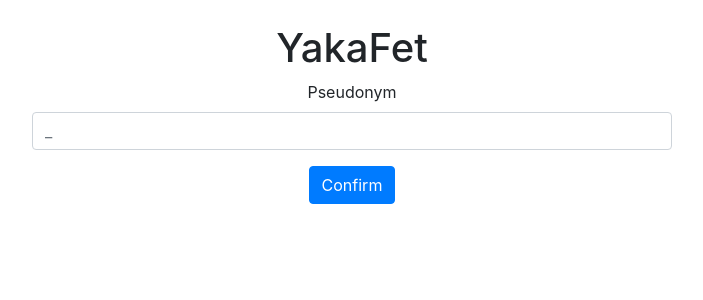
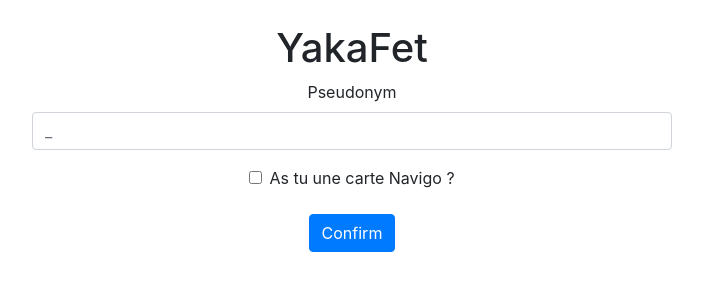
Before and after one commit to pguenezan/yakafet, a Django app: page / in a window 1280 px wide. Shown: the top 300 px of the page, without its empty margins (288-991 px from the left). Run offline with Django 3.2, Linux system fonts and the light colour scheme; the visitor is signed in with stand-in values (Sample User, id 1); data that the repository does not hold is empty; some libraries are stand-ins or nearby versions.

Commit message:
laser: add navigo support

```diff
--- a/laser/models.py
+++ b/laser/models.py
@@ -5,6 +5,7 @@
 class EntryLaser(models.Model):
     user = models.ForeignKey(User, on_delete=models.CASCADE)
     fet = models.CharField(max_length=120)
+    navigo = models.BooleanField(default=False)
     time = models.DateTimeField(auto_now_add=True)
 
     def __str__(self):
--- a/laser/templates/laser/index.html
+++ b/laser/templates/laser/index.html
@@ -29,6 +29,13 @@
                         <label for="name">Pseudonym</label>
                         <input type="text" class="form-control" id="name" name="name" placeholder="_">
                     </div>
+                    <div class="form-check">
+                        <input class="form-check-input" type="checkbox" value="" id="navigo" name="navigo">
+                        <label class="form-check-label" for="navigo">
+                            As tu une carte Navigo ?
+                        </label>
+                    </div>
+                    <br>
                     <button type="submit" class="btn btn-primary mb-2">Confirm</button>
                 </form>
             </center>
--- a/laser/templates/laser/summary.html
+++ b/laser/templates/laser/summary.html
@@ -24,6 +24,7 @@
                             <th scope="col">Prénom</th>
                             <th scope="col">Nom</th>
                             <th scope="col">Pseudonym</th>
+                            <th scope="col">Navigo</th>
                         </tr>
                     </thead>
                     <tbody>
@@ -32,6 +33,7 @@
                                 <th scope="row">{{ entry.user.first_name }}</th>
                                 <th scope="row">{{ entry.user.last_name }}</th>
                                 <td>{{ entry.fet }}</td>
+                                <td>{{ entry.navigo }}</td>
                             </tr>
                         {% endfor %}
                     </tbody>
--- a/laser/views.py
+++ b/laser/views.py
@@ -11,7 +11,7 @@
     def get(self, request, *args, **kwargs):
         context = super().get_context_data(**kwargs)
         if 'name' in request.GET:
-            e = models.EntryLaser(user=request.user, fet=request.GET['name'])
+            e = models.EntryLaser(user=request.user, fet=request.GET['name'], navigo=('navigo' in request.GET))
             e.save()
         if request.user.is_authenticated:
             context['last'] = models.EntryLaser.objects.filter(user=request.user).order_by('-time').first()
```
